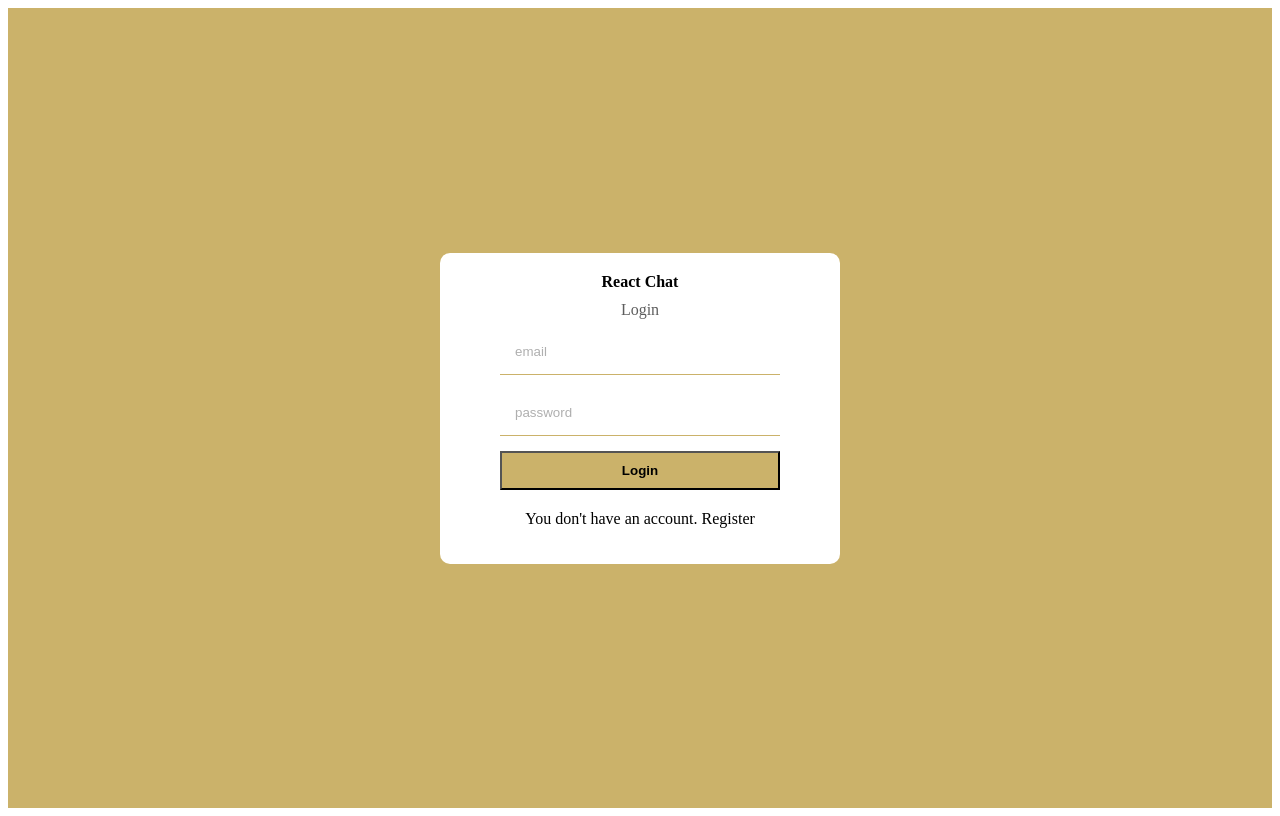
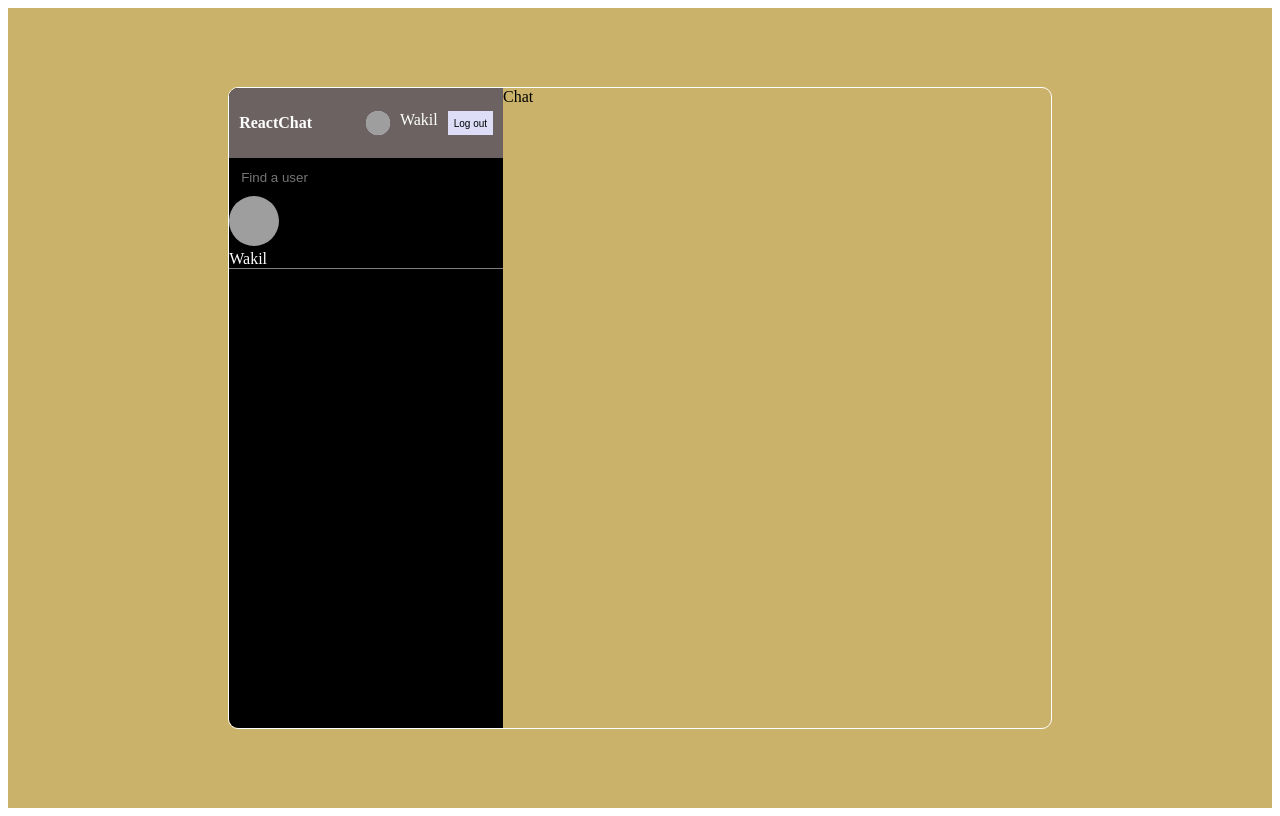
Before and after one commit to wakininja/ReactChatSkillTest, a React (Create React App) app: page / in a window 1280 px wide. Built offline with nearby package versions, Linux system fonts and the light colour scheme; grey boxes are pictures that could not be loaded.

Commit message:
craeted my sidebar component and created some logout, user profile

```diff
--- a/src/App.js
+++ b/src/App.js
@@ -1,11 +1,12 @@
 
 import './App.scss';
+import Home from './pages/Home';
 import Login from './pages/Login';
 import Register from './pages/Register';
 
 function App() {
   return (
-   <Login/>
+   <Home/>
   );
 }
 
--- a/src/App.scss
+++ b/src/App.scss
@@ -16,12 +16,12 @@
     .logo{
       color: #000;
       font-weight: bold;
-      font-style: 24px;
+      font-size: 24px;
     }
 
     .title{
       color: #5d5d5d;
-      font-style: 12px;
+      font-size: 12px;
     }
     form{
       display: flex;
@@ -50,7 +50,7 @@
         align-items: center;
         gap: 10px;
         color: #5d5d5d;
-        font-style: 12px;
+        font-size: 12px;
         cursor: pointer;
 
         img{
@@ -60,8 +60,94 @@
     }
      p{
       color: #000;
-      font-style: 12px;
+      font-size: 12px;
       margin-top: 10px;
     }
   }
 }
+
+
+.home{
+  background-color: #CBB26A;
+  height: 100vh;
+  display: flex;
+  align-items: center;
+  justify-content: center;
+
+
+  .container{
+    border: 1px solid#fff;
+    border-radius: 10px;
+    width: 65%;
+    height: 80%;
+    display: flex;
+    overflow: hidden;
+
+    .sidebar{
+      flex: 1;
+      color: #fff;
+      background-color: #000;
+
+      .navbar{
+        display: flex;
+        align-items: center;
+        background-color: #6c6262;
+        height: 50px;
+        padding: 10px;
+        justify-content: space-between;
+        color: #fff;
+
+        .logo{
+          font-weight: bold;
+        }
+
+        .user{
+          display: flex;
+          gap: 10px;
+
+          img{
+            background-color: #ddddf7;
+            height: 24px;
+            width: 24px;
+            border-radius: 50%;
+            object-fit: cover;
+          }
+
+          button{
+            background-color: #ddddf7;
+            color: #000;
+            font-size: 10px;
+            border: none;
+          cursor: pointer;          }
+        }
+      }
+
+      .search{
+        border-bottom: 1px solid gray;
+
+        .searchForm{
+          padding: 10px;
+           input{
+            background-color: transparent;
+            border: none;
+            color: #e5d9b6;
+
+           }
+        }
+
+        .userChat{
+          img{
+            width: 50px;
+            height: 50px;
+            border-radius: 50%;
+            object-fit: cover;
+          }
+        }
+      }
+    }
+    .chat{flex: 2;
+
+
+    }
+  }
+}
--- /dev/null
+++ b/src/components/Chat.jsx
@@ -0,0 +1,9 @@
+import React from 'react'
+
+const Chat = () => {
+  return (
+    <div className='chat'>Chat</div>
+  )
+}
+
+export default Chat;
--- /dev/null
+++ b/src/components/Navbar.jsx
@@ -0,0 +1,16 @@
+import React from 'react'
+
+const Navbar = () => {
+  return (
+    <div className='navbar'>
+     <span className='logo'>ReactChat</span>
+     <div className="user">
+      <img src="https://images.pexels.com/photos/220453/pexels-photo-220453.jpeg?auto=compress&cs=tinysrgb&w=400" alt="" />
+      <span>Wakil</span>
+      <button>Log out</button>
+     </div>
+    </div>
+  )
+}
+
+export default Navbar;
--- /dev/null
+++ b/src/components/Search.jsx
@@ -0,0 +1,19 @@
+import React from 'react'
+
+const Search = () => {
+  return (
+    <div className='search'>
+      <div className="searchForm">
+        <input type="text" placeholder='Find a user'/>
+      </div>
+      <div className="userChat">
+        <img src="https://images.pexels.com/photos/220453/pexels-photo-220453.jpeg?auto=compress&cs=tinysrgb&w=400"/>
+        <div className="userChatInfo">
+          <span>Wakil</span>
+        </div>
+      </div>
+    </div>
+  )
+}
+
+export default Search
--- /dev/null
+++ b/src/components/Sidebar.jsx
@@ -0,0 +1,13 @@
+import React from 'react'
+import Navbar from "./Navbar";
+import Search from './Search';
+const Sidebar = () => {
+  return (
+    <div className='sidebar'>
+        <Navbar/>
+        <Search/>
+    </div>
+  )
+}
+
+export default Sidebar;
--- a/src/pages/Home.jsx
+++ b/src/pages/Home.jsx
@@ -0,0 +1,16 @@
+import React from 'react'
+import Sidebar from '../components/Sidebar'
+import Chat from '../components/Chat'
+
+const Home = () => {
+  return (
+    <div className='home'>
+        <div className="container">
+            <Sidebar/>
+            <Chat/>
+        </div>
+    </div>
+  )
+}
+
+export default Home;
```
Also changed, not shown: src/components/Chats.jsx (added, +11 -0 lines), src/components/Input.jsx (added, +11 -0 lines), src/components/Message.jsx (added, +11 -0 lines).
